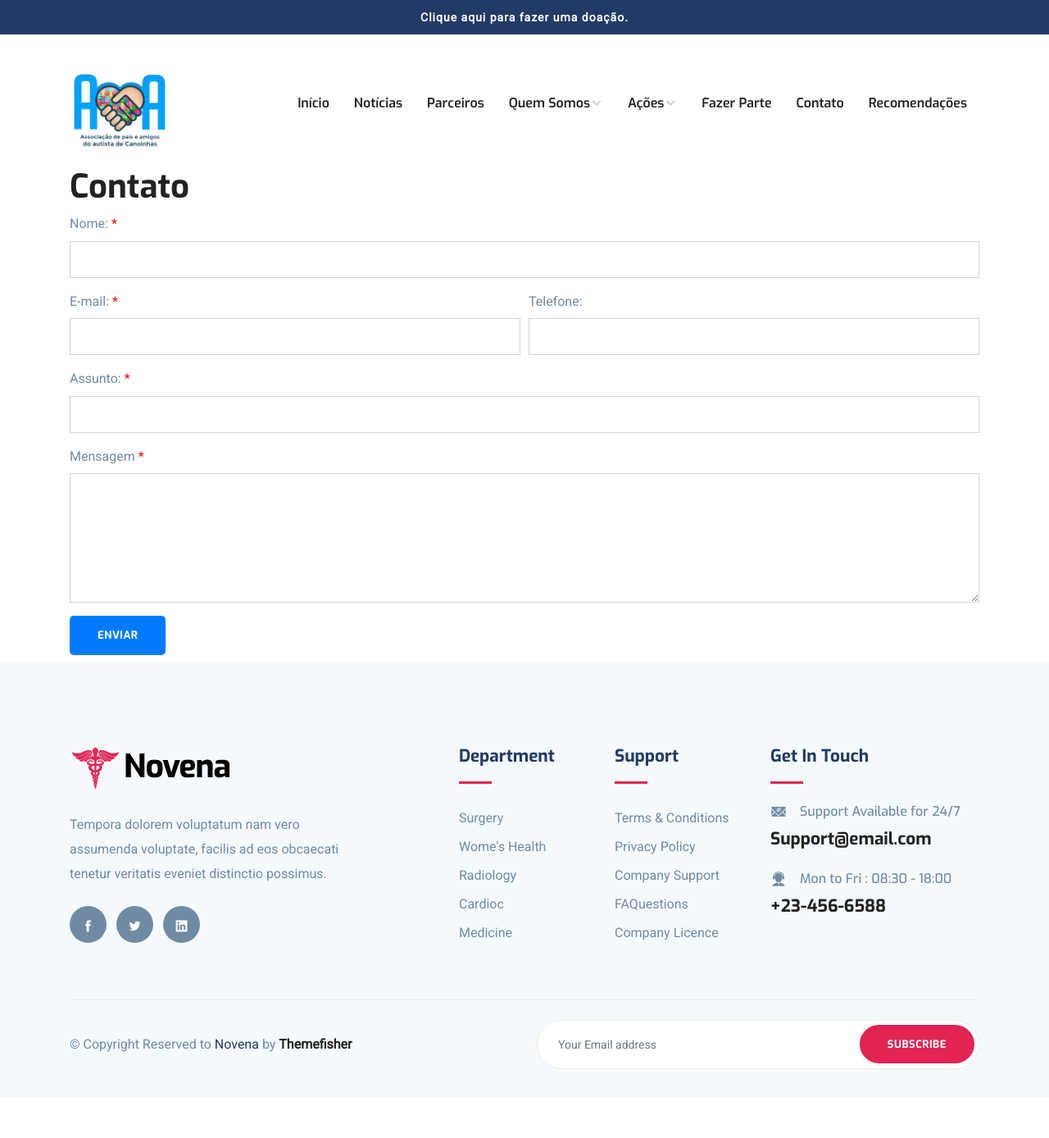
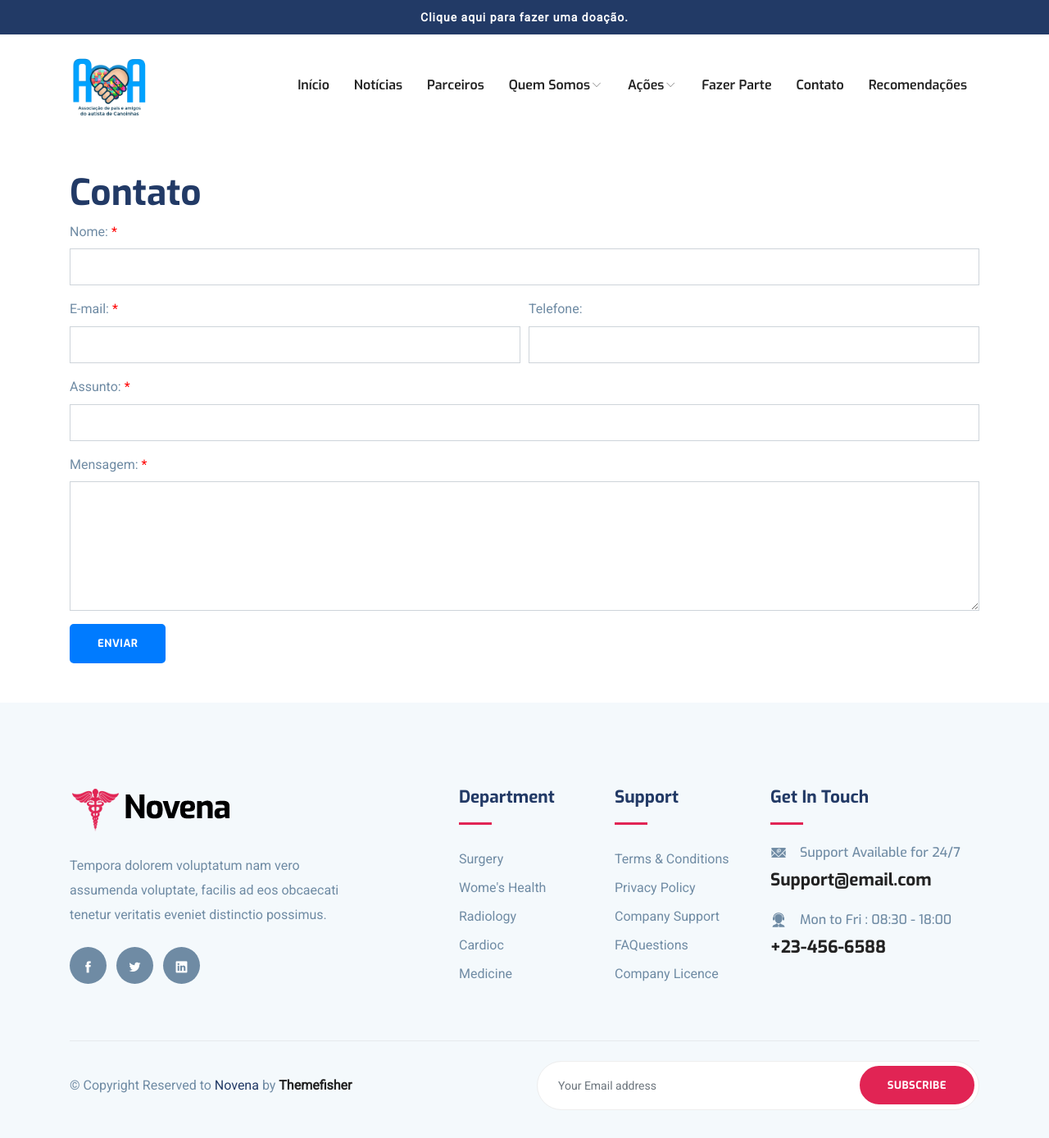
Before and after one commit to lbifsc/ama-canoinhas, a Django app: page /contato/ in a window 1280 px wide. Shown: the whole page at 82% size. Before the commit the page ends 1304 px from the top, so only its background shows below. Run offline with Django 3.2, Linux system fonts and the light colour scheme; some libraries are stand-ins or nearby versions.

Commit message:
Alterado classes css e posicionamento de componentes

```diff
--- a/ama/forms.py
+++ b/ama/forms.py
@@ -1,8 +1,7 @@
-from django.db.models import fields
 from . import models
 from django import forms
 from crispy_forms.helper import FormHelper
-from crispy_forms.layout import Button, ButtonHolder, Layout, Row, Column, Submit
+from crispy_forms.layout import ButtonHolder, Layout, Row, Column, Submit
 
 
 class MensagemForm(forms.ModelForm):
@@ -33,7 +32,7 @@ class MensagemForm(forms.ModelForm):
     mensagem = forms.CharField(
         required=True,
         widget=forms.Textarea(attrs={'rows': 6}),
-        label='Mensagem',
+        label='Mensagem:',
     )
 
     class Meta:
@@ -61,7 +60,7 @@ class MensagemForm(forms.ModelForm):
                 Column('mensagem', css_class='col-lg-12'),
             ),
             ButtonHolder(
-                Submit('submit', 'enviar', css_class='mb-2'),
+                Submit('submit', 'enviar'),
             ),
         )
 
--- a/ama/templates/ama/contato.html
+++ b/ama/templates/ama/contato.html
@@ -2,9 +2,11 @@
 {% load crispy_forms_tags %}
 
 {% block conteudo %}
-    <section>
-        <div class="container">
-            <h1>Contato</h1>
+    <section class="section-top">
+        <div class="container mb-5">
+            <div class="section-title">
+                <h2>Contato</h2>
+            </div>
 
             {% crispy mensagem-form %}
         </div>
--- a/templates/parcial/_nav.html
+++ b/templates/parcial/_nav.html
@@ -2,7 +2,7 @@
 
 <nav class="navbar navbar-expand-lg navigation" id="navbar">
     <div class="container">
-        <a class="navbar-brand" href="{% url 'ama:index' %}">
+        <a class="" href="{% url 'ama:index' %}">
             <img id="nav-image" src="{% static 'images/ama-icon.png' %}" alt="" class="img-fluid"">
         </a>
 
--- a/templates/static/custom/custom-style.css
+++ b/templates/static/custom/custom-style.css
@@ -8,7 +8,7 @@
 
 #nav-image {
     width: auto;
-    height: 15vh;
+    height: 95px;
 }
 
 .carousel-inner img {
@@ -44,3 +44,7 @@
 .section-title {
     margin-bottom: 0px;
 }
+
+.navnar-brand img {
+    width: 100%;
+}
```
Also changed, not shown: ama/templates/ama/detalhes_noticia.html (+12 -6 lines).
